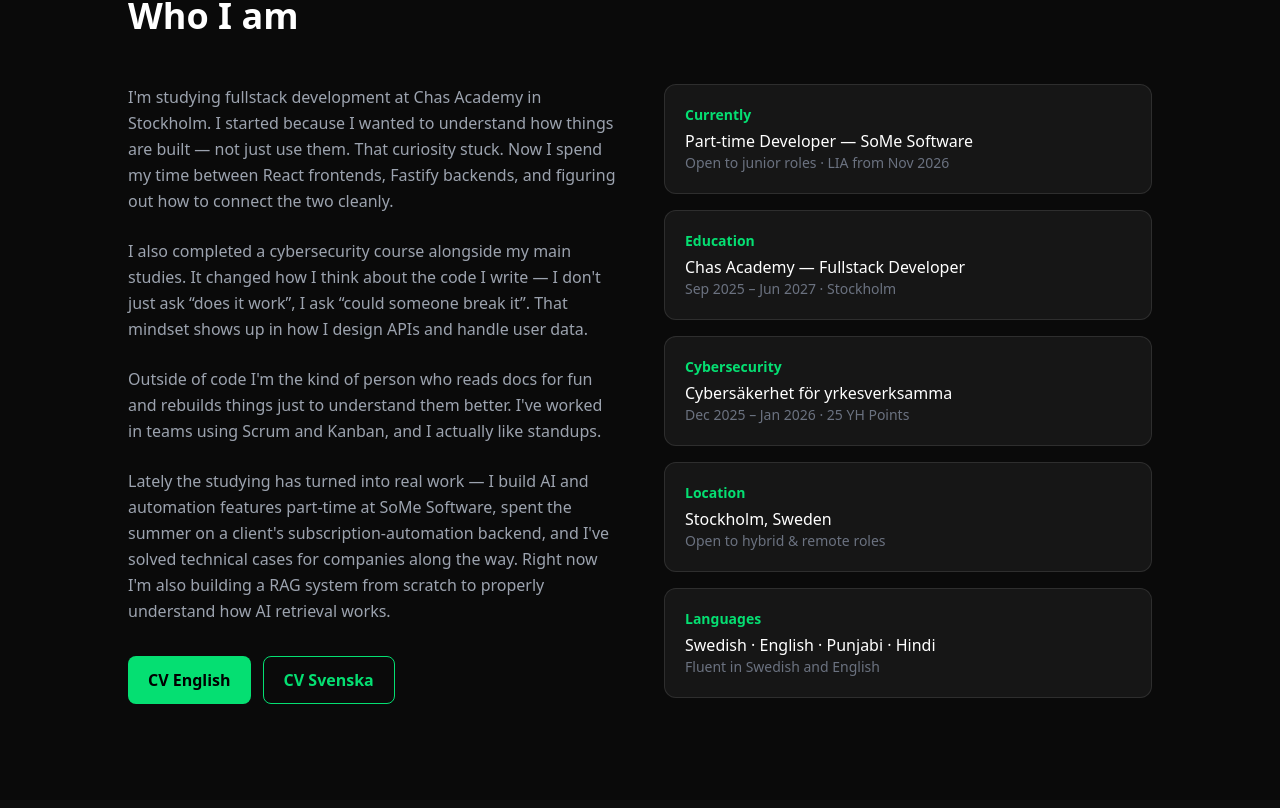
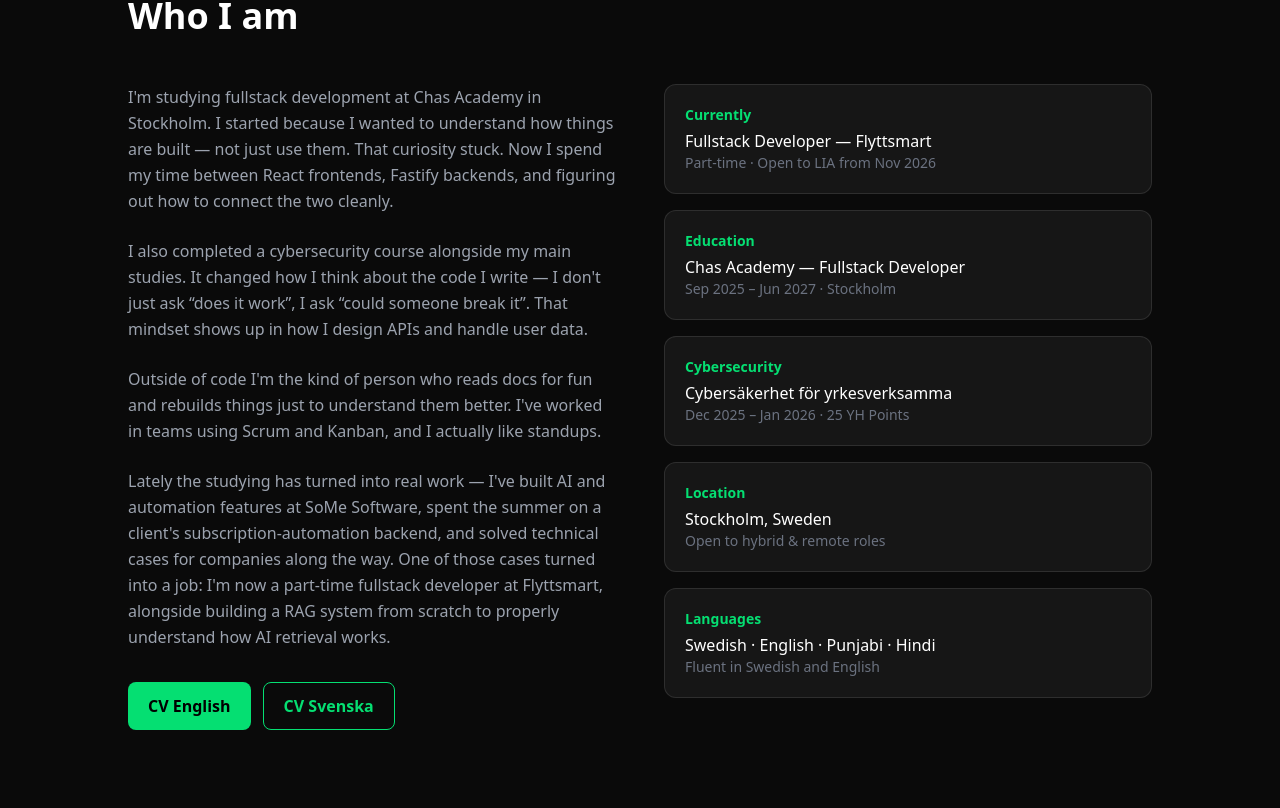
Before and after one commit to devinder-dev/portfolio, a Next.js app: page / in a window 1280 px wide. Shown: the part 932-1740 px from the top of the page. Built offline with nearby package versions, Linux system fonts and the light colour scheme.

Commit message:
feat: add Flyttsmart role, mark SoMe completed, link deployed Fakturly

```diff
--- a/src/data/projects.ts
+++ b/src/data/projects.ts
@@ -36,10 +36,10 @@ export const projects = [
     status: "completed",
   },
   {
-    title: "SoMe Software",
+    title: "Flyttsmart",
     description:
-      "Part-time developer role at SoMe Software — an AI-driven social media SaaS platform helping creators and businesses grow online. I'm building AI and automation features for the product. Real startup work, and it leads into a formal LIA placement starting November 2026.",
-    tags: ["AI", "Automation", "n8n", "SaaS"],
+      "The technical case I solved for Flyttsmart turned into a job — I joined in September 2026 as a part-time fullstack developer alongside my studies, working across the stack on a real production product.",
+    tags: ["TypeScript", "React", "Node.js"],
     github: "",
     live: "",
     status: "ongoing",
@@ -59,7 +59,7 @@ export const projects = [
       "A fullstack invoicing and payment management SaaS with two portals. Admins can create clients, generate invoices automatically on a schedule, track payment status in real time and manage overdue accounts with automated late fees and email reminders. Clients get their own portal to view invoices, payment history and account status.",
     tags: ["React", "Node.js", "Fastify", "PostgreSQL", "Stripe", "node-cron"],
     github: "",
-    live: "",
+    live: "https://fakturly-app.vercel.app",
     status: "ongoing",
   },
   {
@@ -72,6 +72,15 @@ export const projects = [
     status: "ongoing",
   },
   {
+    title: "SoMe Software",
+    description:
+      "Part-time developer role at SoMe Software — an AI-driven social media SaaS helping creators and businesses grow online. I built AI and automation features for the product. Real startup work, and my first taste of shipping into a live product.",
+    tags: ["AI", "Automation", "n8n", "SaaS"],
+    github: "",
+    live: "",
+    status: "completed",
+  },
+  {
     title: "Social Media App",
     description:
       "Built week by week with a mentor over several months. Covered real production patterns — AWS for storage, auth flows, and how apps are structured differently from anything you learn in a tutorial.",
--- a/src/sections/about/About.tsx
+++ b/src/sections/about/About.tsx
@@ -37,12 +37,13 @@ export default function About() {
               in teams using Scrum and Kanban, and I actually like standups.
             </p>
             <p>
-              Lately the studying has turned into real work — I build AI and
-              automation features part-time at SoMe Software, spent the summer on
-              a client&apos;s subscription-automation backend, and I&apos;ve solved
-              technical cases for companies along the way. Right now I&apos;m also
-              building a RAG system from scratch to properly understand how AI
-              retrieval works.
+              Lately the studying has turned into real work — I&apos;ve built AI and
+              automation features at SoMe Software, spent the summer on a
+              client&apos;s subscription-automation backend, and solved technical
+              cases for companies along the way. One of those cases turned into a
+              job: I&apos;m now a part-time fullstack developer at Flyttsmart,
+              alongside building a RAG system from scratch to properly understand
+              how AI retrieval works.
             </p>
 
             <div className="flex gap-3 mt-2">
@@ -67,7 +68,7 @@ export default function About() {
           <div className="grid grid-cols-1 gap-4">
 
             {[
-              { label: "Currently", title: "Part-time Developer — SoMe Software", sub: "Open to junior roles · LIA from Nov 2026" },
+              { label: "Currently", title: "Fullstack Developer — Flyttsmart", sub: "Part-time · Open to LIA from Nov 2026" },
               { label: "Education", title: "Chas Academy — Fullstack Developer", sub: "Sep 2025 – Jun 2027 · Stockholm" },
               { label: "Cybersecurity", title: "Cybersäkerhet för yrkesverksamma", sub: "Dec 2025 – Jan 2026 · 25 YH Points" },
               { label: "Location", title: "Stockholm, Sweden", sub: "Open to hybrid & remote roles" },
```
Also changed, not shown: 1 other file (tests, documents, lock files or other folders).
